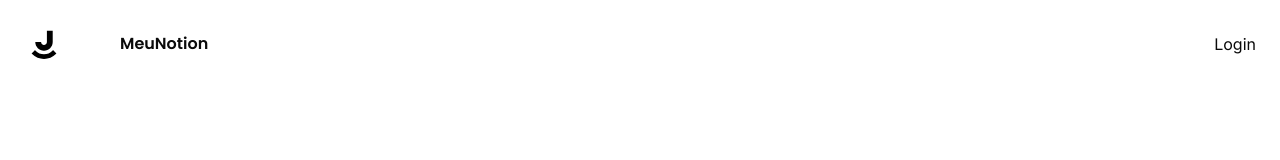
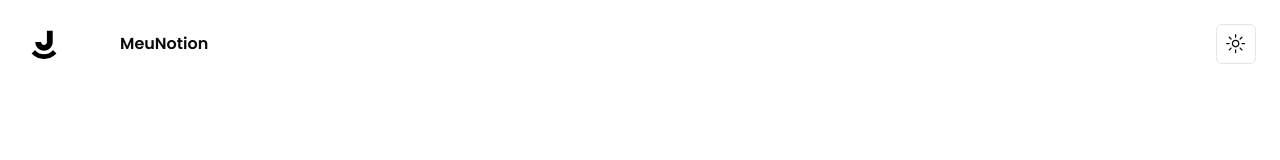
Before and after one commit to aursouza/notionclone, a Next.js app: page / in a window 1280 px wide. Shown: the top 160 px of the page. Built offline with nearby package versions, Linux system fonts and the light colour scheme.

Commit message:
feat: add menu dark or light theme

```diff
--- a/app/(home)/_components/navbar.tsx
+++ b/app/(home)/_components/navbar.tsx
@@ -2,6 +2,7 @@
 import { useScrollTop } from '@/hooks/use-scroll-top'
 import { cn } from '@/lib/utils'
 import { Logo } from './logo'
+import { ModeToggle } from '@/components/mode-toggle'
 
 export const Navbar = () => {
   const scrolled = useScrollTop()
@@ -14,7 +15,7 @@ export const Navbar = () => {
     >
       <Logo />
       <div className=" md:ml-auto md:justify-end justify-between w-full flex items-center gap-x-2">
-        Login
+        <ModeToggle />
       </div>
     </div>
   )
```
